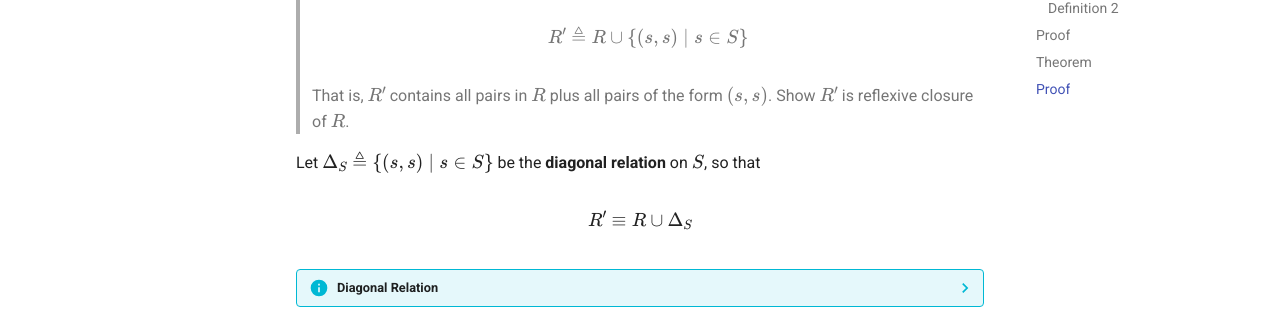
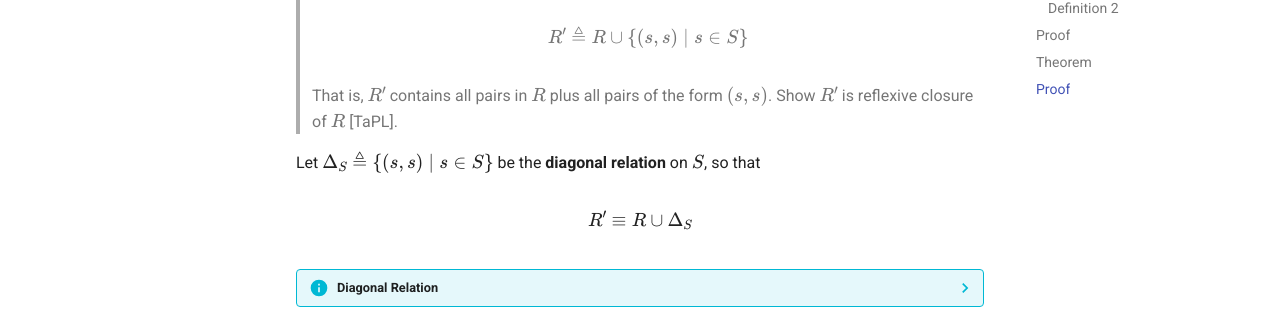
Before and after one commit to jieyouxu/types-and-programming-languages-notes, an MkDocs documentation site: the page built from docs/math-preliminaries/ordered-sets/exercises.md, in a window 1280 px wide and 1346 px high. Shown: the part 359-668 px from the top of the window. Built offline with MkDocs 1.6.1 and Material for MkDocs 9.7.7, drawn with Linux system fonts in a browser that asks for light colours.

Commit message:
ref: give proper inline citation

```diff
--- a/docs/math-preliminaries/ordered-sets/exercises.md
+++ b/docs/math-preliminaries/ordered-sets/exercises.md
@@ -9,7 +9,7 @@
 > $$
 >
 > That is, $R'$ contains all pairs in $R$ plus all pairs of the form
-> $(s, s)$. Show $R'$ is reflexive closure of $R$.
+> $(s, s)$. Show $R'$ is reflexive closure of $R$ [TaPL].
 
 Let $\Delta_S \triangleq \{ (s, s) \mid s \in S \}$ be the **diagonal relation**
 on $S$, so that
```
